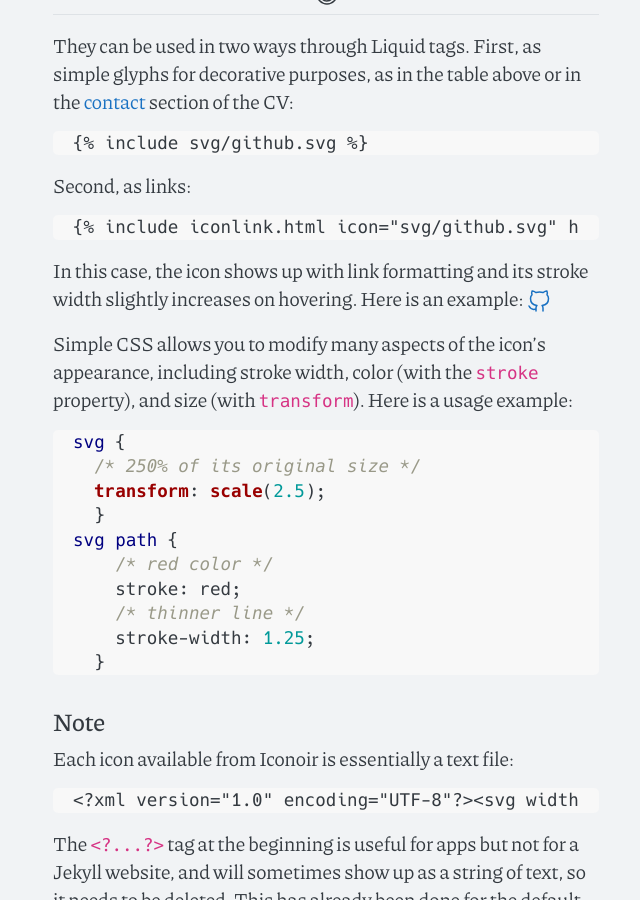
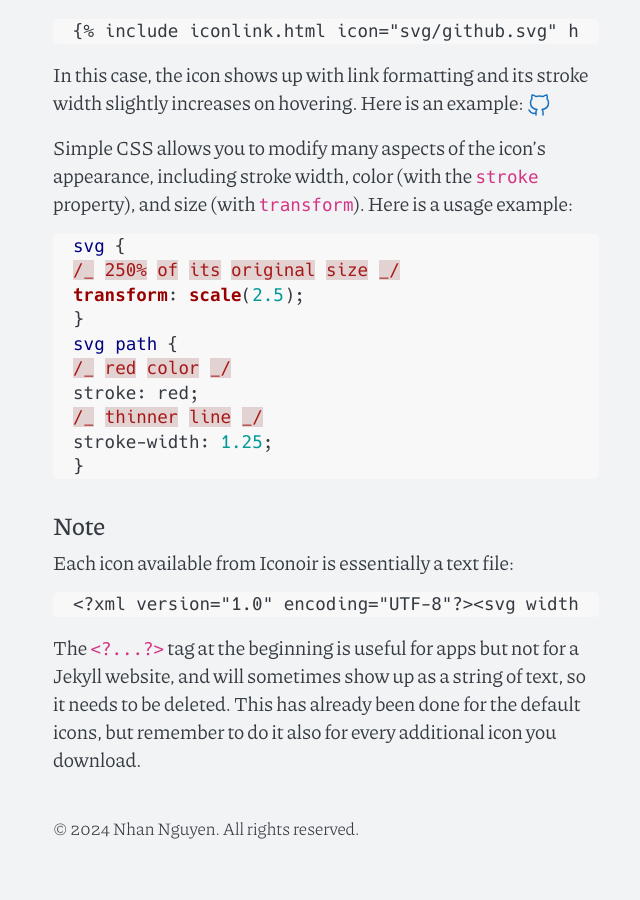
Before and after one commit to nhtnhan/nhtnhan.github.io, a Jekyll site: the page built from _posts/2022-08-01-on-the-use-of-icons.md, in a window 1280 px wide and 900 px high, scrolled down 926 px. Shown: the whole window, without its empty margins (314-954 px from the left). Built offline with Jekyll 4.4.1, drawn with Linux system fonts in a browser that asks for light colours.

Commit message:
minor content change

```diff
--- a/_posts/2022-08-01-on-the-use-of-icons.md
+++ b/_posts/2022-08-01-on-the-use-of-icons.md
@@ -8,7 +8,7 @@ The icons used throughout this theme are partly custom-made, and partly come fro
 
 Here's an overview of icons that already ship with the theme.
 
-<table class="table">
+<table>
   <thead>
     <tr>
       <th>Category</th>
@@ -81,15 +81,15 @@ Simple CSS allows you to modify many aspects of the icon's appearance, including
 
 {% highlight css %}
 svg {
-  /* 250% of its original size */
-  transform: scale(2.5);
-  }
+/_ 250% of its original size _/
+transform: scale(2.5);
+}
 svg path {
-    /* red color */
-    stroke: red;
-    /* thinner line */
-    stroke-width: 1.25;
-  }
+/_ red color _/
+stroke: red;
+/_ thinner line _/
+stroke-width: 1.25;
+}
 {% endhighlight %}
 
 ## Note
```
Also changed, not shown: cv.md (+9 -1 lines).
